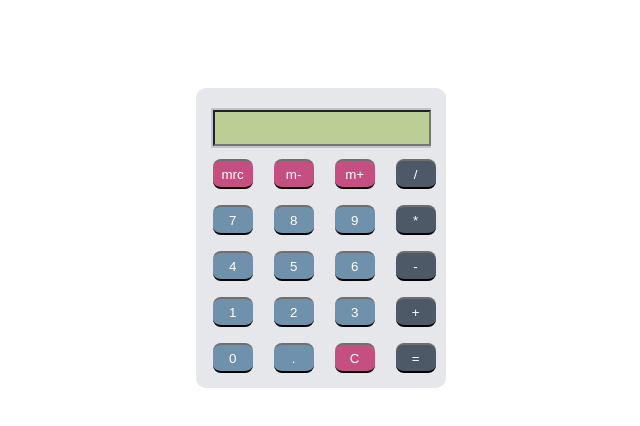
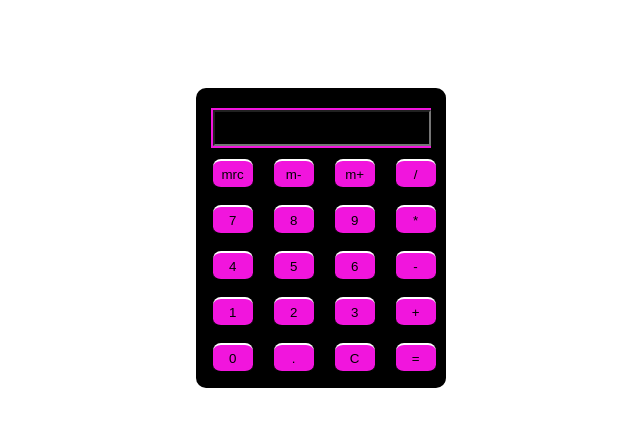
Before and after one commit to TheProfessionalNoob/Calculator, a plain HTML site: page index.html in a window 1280 px wide. Shown: the whole page, without its empty margins (318-958 px from the left). Drawn offline with Linux system fonts and the light colour scheme.

Commit message:
added cool pink/black colors one css

```diff
--- a/calculator.css
+++ b/calculator.css
@@ -3,7 +3,7 @@
 
 /* Calculator Box */
 .box {
-	background-color: #e5e7ea;
+	background-color: #000000;
 	height: 300px;
 	width: 250px;
 	border-radius: 10px;
@@ -14,7 +14,7 @@
 
 /* Display */
 .display {
-	background-color: #bfc4ce;
+	background-color: #F115DD;
 	width: 220px;
 	position: relative;
 	left: 15px;
@@ -27,9 +27,9 @@
 	top: 2px;
 	height: 30px;
 	width: 210px;
-	color: black;
-	background-color: #bccd95;
-	font-size: 21px;
+	color: #F115DD;
+	background-color: black;
+	font-size: 23px;
 	text-align: right;
 }
 
@@ -48,34 +48,34 @@
 	border-top: 2px solid transparent;
 }
 .button.function {
-	color: white;
-	background-color: #c64f81;
+	color: black;
+	background-color: #F115DD;
 	border-bottom: black 2px solid;
-	border-top: 2px #6f6f6f solid;
+	border-top: 2px white solid;
 }
 .button.operator {
-	color: white;
-	background-color: #4d5966;
+	color: black;
+	background-color: #F115DD;
 	border-bottom: black 2px solid;
-	border-top: 2px #6f6f6f solid;
+	border-top: 2px white solid;
 }
 .button.number {
-	color: white;
-	background-color: #7091ab;
+	color: black;
+	background-color: #F115DD;
 	border-bottom: black 2px solid;
-	border-top: 2px #6f6f6f solid;
+	border-top: 2px white solid;
 }
 
 /* Simulate Button Press */
 .function:active {
 	border-top: black 2px solid;
-	border-bottom: 2px #6f6f6f solid;
+	border-bottom: 2px white solid;
 }
 .operator:active {
 	border-top: black 2px solid;
-	border-bottom: 2px #303030 solid;
+	border-bottom: 2px white solid;
 }
 .number:active {
 	border-top: black 2px solid;
-	border-bottom: 2px #6f6f6f solid;
+	border-bottom: 2px white solid;
 }
```
